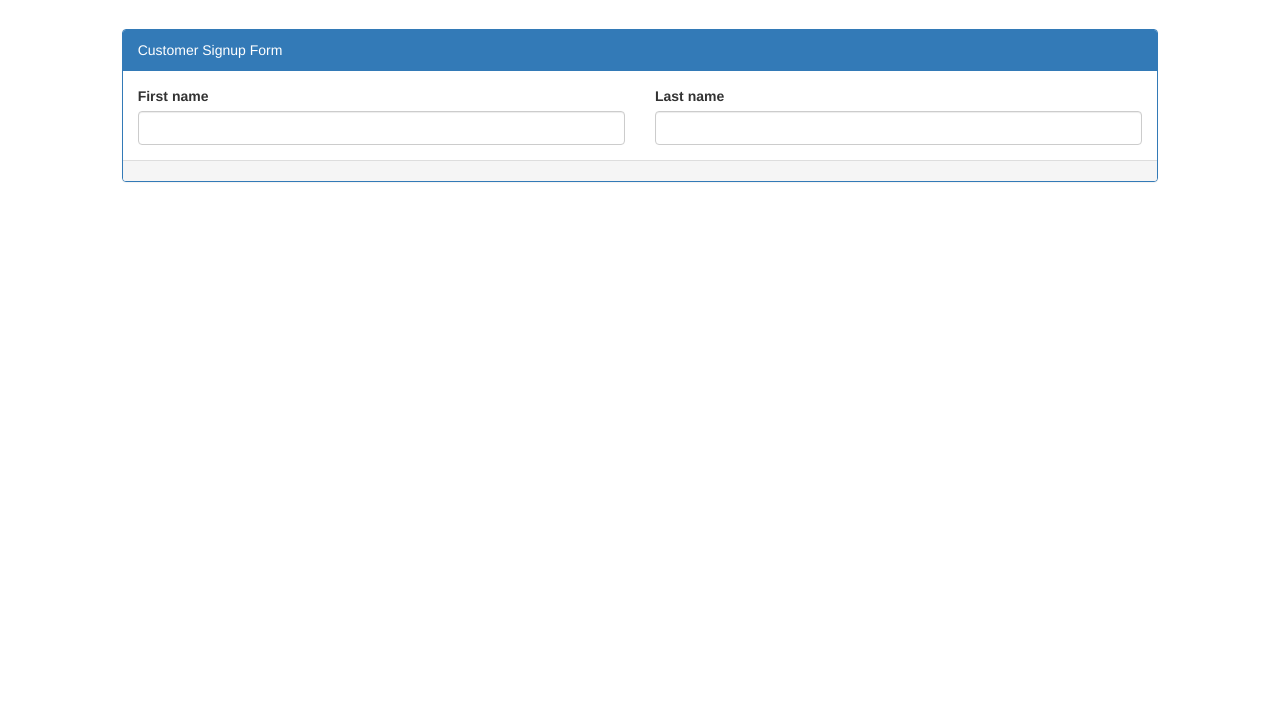
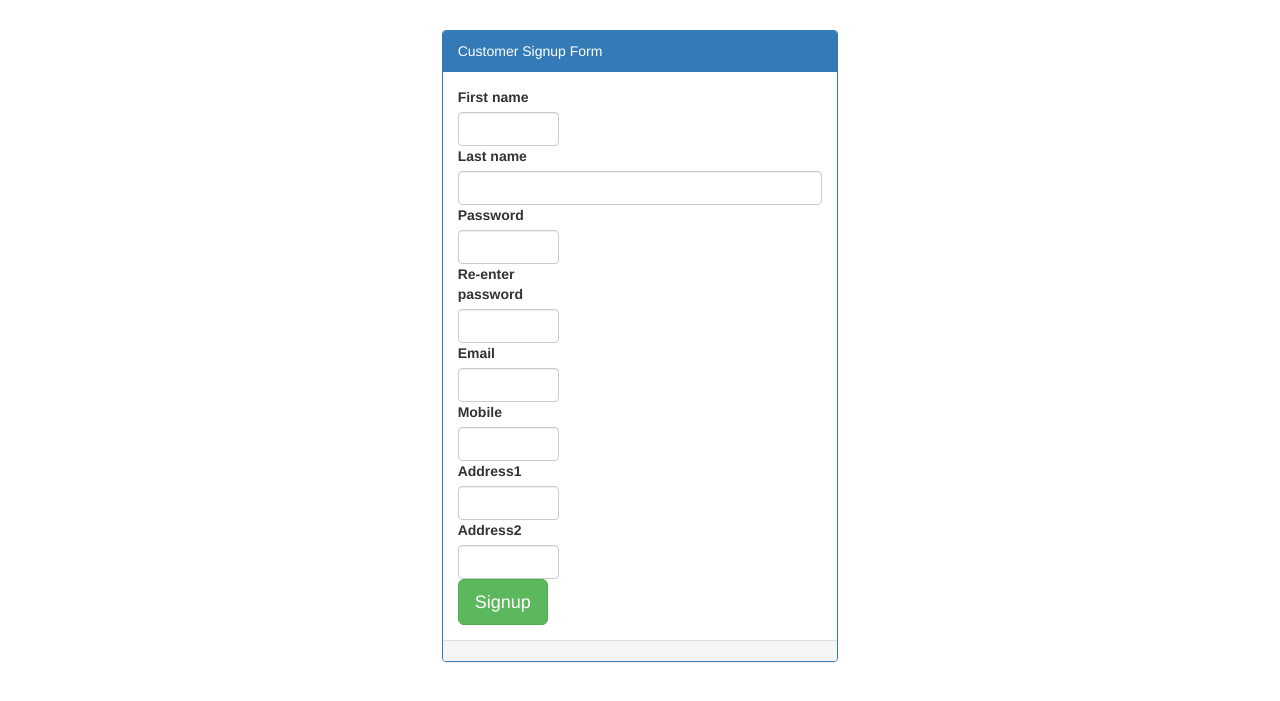
Before and after one commit to happybubblefish/MyShop, a PHP site: page /registration.php in a window 1280 px wide. Shown: the part 51-752 px from the top of the page. Run offline with PHP 8.4, Linux system fonts and the light colour scheme; data that the repository does not hold is empty.

Commit message:
Registration page

```diff
--- a/custom/js/main.js
+++ b/custom/js/main.js
@@ -93,4 +93,16 @@ $(function () {
             });
         }
     });
+
+    $("#signup_btn").click(function(event){
+        event.preventDefault();
+        $.ajax({
+            url: "action_registration.php",
+            method: "POST",
+            data: $("form").serialize(),
+            success: function(data){
+                $("#signup_msg").html(data);
+            }
+        });
+    });
 });
--- a/registration.php
+++ b/registration.php
@@ -26,22 +26,72 @@
         <div class="main-content">
             <div class="container-fluid">
                <div class="row">
-                    <div class="col-md-1"></div>
-                    <div class="col-md-10">
+                   <div class="col-md-4"></div>
+                   <div class="col-md-4" id="signup_msg">
+
+                   </div>
+               </div>
+                <div class="row">
+                    <div class="col-md-4"></div>
+                    <div class="col-md-4">
                         <div class="panel panel-primary">
                             <div class="panel-heading">Customer Signup Form</div>
                             <div class="panel-body">
+                               <form method="post">
                                     <div class="row">
-                                    <div class="col-md-6">
+                                        <div class="col-md-4">
                                             <label for="firstname">First name</label>
                                             <input type="text" class="form-control" name="firstname" id="firstname">
                                         </div>
-                                    <div class="col-md-6">
+                                    </div>
+                                    <div class="row">
+                                        <div class="col-md-12">
                                             <label for="lastname">Last name</label>
                                             <input type="text" class="form-control" name="lastname" id="lastname">
                                         </div>
                                     </div>
-
+                                    <div class="row">
+                                        <div class="col-md-4">
+                                            <label for="password">Password</label>
+                                            <input type="password" class="form-control" name="password" id="password">
+                                        </div>
+                                    </div>
+                                    <div class="row">
+                                        <div class="col-md-4">
+                                            <label for="confirmpassword">Re-enter password</label>
+                                            <input type="password" class="form-control" name="confirmpassword" id="confirmpassword">
+                                        </div>
+                                    </div>
+                                    <div class="row">
+                                        <div class="col-md-4">
+                                            <label for="email">Email</label>
+                                            <input type="email" class="form-control" name="email" id="email">
+                                        </div>
+                                    </div>
+                                    <div class="row ">
+                                        <div class="col-md-4">
+                                            <label for="mobile">Mobile</label>
+                                                <input type="text" class="form-control" name="mobile" id="mobile">
+                                        </div>
+                                    </div>
+                                    <div class="row">
+                                        <div class="col-md-4">
+                                            <label for="address1">Address1</label>
+                                            <input type="text" class="form-control" name="address1" id="address1">
+                                        </div>
+                                    </div>
+                                    <div class="row">
+                                        <div class="col-md-4">
+                                            <label for="address2">Address2</label>
+                                            <input type="text" class="form-control" name="address2" id="address2">
+                                        </div>
+                                    </div>
+                                    <div class="row">
+                                        <div class="col-md-12">
+                                            <input type="button" id="signup_btn" value="Signup" name="signup_btn" class="btn btn-success btn-lg">
+                                        </div>
+                                    </div>
+                                </form>
                             </div>
                             <div class="panel-footer"></div>
                         </div>
```
Also changed, not shown: action_registration.php (added, +92 -0 lines). Lines whose indentation alone changed are shown as unchanged.
